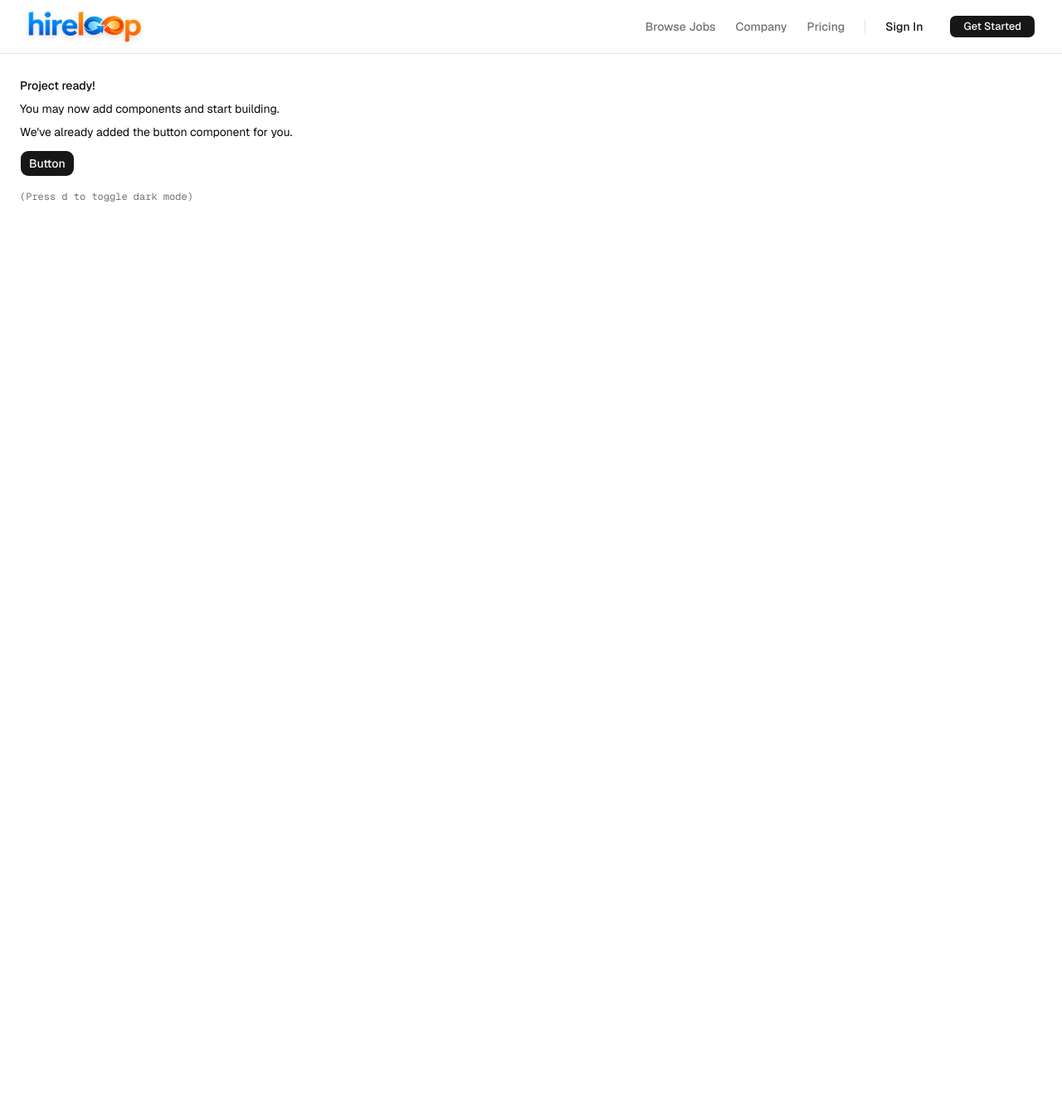
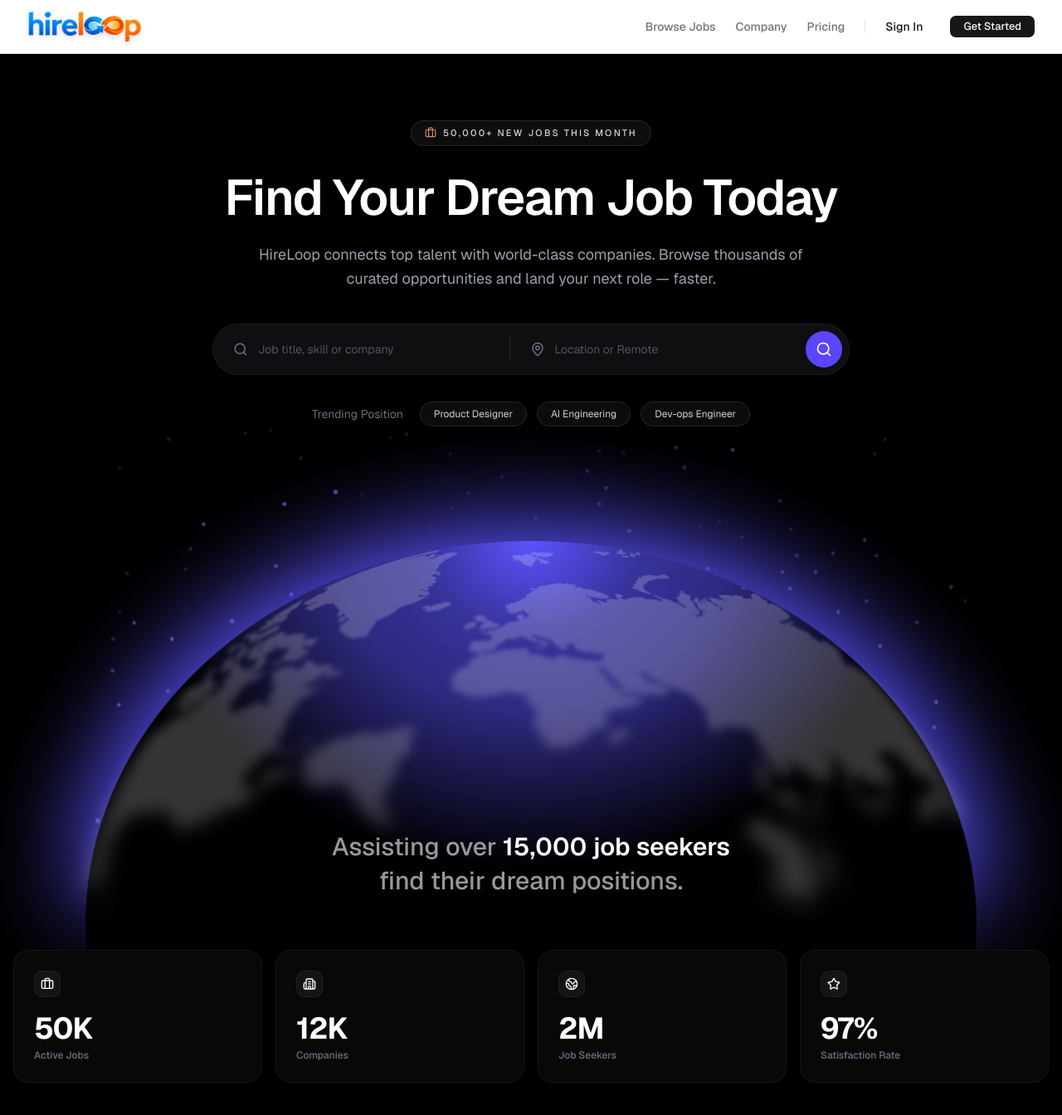
Before and after one commit to sahedali0237/HireLoop-client, a Next.js app: page / in a window 1280 px wide. Shown: the top 1344 px of the page at 83% size. Before the commit the page ends 800 px from the top, so only its background shows below. Built offline with nearby package versions, Linux system fonts and the light colour scheme.

Commit message:
created the hero, globe, and stats section at once

```diff
--- a/app/api/auth/[...all]/route.ts
+++ b/app/api/auth/[...all]/route.ts
@@ -1,4 +1,4 @@
-import { auth } from "@/lib/auth";
-import { toNextJsHandler } from "better-auth/next-js";
+import { auth } from "@/lib/auth"
+import { toNextJsHandler } from "better-auth/next-js"
 
-export const { POST, GET } = toNextJsHandler(auth);
+export const { POST, GET } = toNextJsHandler(auth)
--- a/app/layout.tsx
+++ b/app/layout.tsx
@@ -2,9 +2,10 @@ import { Geist, Geist_Mono } from "next/font/google"
 
 import "./globals.css"
 import { ThemeProvider } from "@/components/theme-provider"
-import { cn } from "@/lib/utils";
+import { cn } from "@/lib/utils"
+import { Navbar } from "@/components/navbar"
 
-const geist = Geist({subsets:['latin'],variable:'--font-sans'})
+const geist = Geist({ subsets: ["latin"], variable: "--font-sans" })
 
 const fontMono = Geist_Mono({
   subsets: ["latin"],
@@ -20,10 +21,18 @@ export default function RootLayout({
     <html
       lang="en"
       suppressHydrationWarning
-      className={cn("antialiased", fontMono.variable, "font-sans", geist.variable)}
+      className={cn(
+        "antialiased",
+        fontMono.variable,
+        "font-sans",
+        geist.variable
+      )}
     >
       <body>
-        <ThemeProvider>{children}</ThemeProvider>
+        <ThemeProvider>
+          <Navbar />
+          <main>{children}</main>
+        </ThemeProvider>
       </body>
     </html>
   )
--- a/app/page.tsx
+++ b/app/page.tsx
@@ -1,22 +1,13 @@
-import { Navbar } from "@/components/navbar"
-import { Button } from "@/components/ui/button"
-
+import HeroSection from "@/components/hero-section"
+import GlobeSection from "@/components/globe-section"
+import StatsSection from "@/components/stats-section"
 export default function Page() {
   return (
     <div className="flex min-h-svh flex-col">
-      <Navbar />
-      <main className="flex-1 p-6">
-        <div className="flex max-w-md min-w-0 flex-col gap-4 text-sm leading-loose">
-          <div>
-            <h1 className="font-medium">Project ready!</h1>
-            <p>You may now add components and start building.</p>
-            <p>We&apos;ve already added the button component for you.</p>
-            <Button className="mt-2">Button</Button>
-          </div>
-          <div className="font-mono text-xs text-muted-foreground">
-            (Press <kbd>d</kbd> to toggle dark mode)
-          </div>
-        </div>
+      <main className="relative flex min-h-screen w-full flex-col items-center overflow-hidden bg-black pt-20 pb-12 font-sans selection:bg-indigo-500/30">
+        <HeroSection />
+        <GlobeSection />
+        <StatsSection />
       </main>
     </div>
   )
--- /dev/null
+++ b/components/globe-section.tsx
@@ -0,0 +1,34 @@
+import Image from "next/image"
+
+export default function GlobeSection() {
+  return (
+    <section className="relative mx-auto aspect-1440/710 w-full max-w-360 overflow-hidden bg-black">
+      {/* Original image, shifted up so only the Earth area is visible */}
+      <Image
+        src="/images/globe.png"
+        alt="Earth globe"
+        width={1440}
+        height={1900} // replace with your real image height
+        priority
+        className="h-auto w-full"
+        style={{
+          marginTop: "-47.9%", // hides the purple area at the top
+          maskImage:
+            "linear-gradient(to bottom, transparent 0%, black 8%, black 85%, transparent 100%)",
+          WebkitMaskImage:
+            "linear-gradient(to bottom, transparent 0%, black 8%, black 85%, transparent 100%)",
+        }}
+      />
+
+      {/* Text */}
+      <div className="absolute inset-x-0 bottom-[10%] z-20 text-center">
+        <h2 className="text-2xl leading-snug font-medium text-white/60 md:text-3xl">
+          Assisting over{" "}
+          <span className="font-semibold text-white">15,000 job seekers</span>
+          <br />
+          find their dream positions.
+        </h2>
+      </div>
+    </section>
+  )
+}
--- /dev/null
+++ b/components/hero-section.tsx
@@ -0,0 +1,70 @@
+import { Briefcase, Search, MapPin } from "lucide-react"
+
+export default function HeroSection() {
+  return (
+    <div className="relative z-20 flex w-full max-w-5xl flex-col items-center px-4">
+      {/* Announcement Badge */}
+      <div className="mb-8 flex items-center gap-2 rounded-full border border-white/10 bg-white/5 px-4 py-1.5 backdrop-blur-sm">
+        <Briefcase className="h-3.5 w-3.5 text-[#d48c6a]" />
+        <span className="text-[11px] font-medium tracking-[0.2em] text-gray-300 uppercase">
+          50,000+ New Jobs This Month
+        </span>
+      </div>
+
+      {/* Headlines */}
+      <h1 className="mb-6 text-center text-5xl font-semibold tracking-tight text-white md:text-6xl">
+        Find Your Dream Job Today
+      </h1>
+      <p className="mb-10 max-w-2xl text-center text-base leading-relaxed text-gray-400 md:text-lg">
+        HireLoop connects top talent with world-class companies. Browse
+        thousands of curated opportunities and land your next role — faster.
+      </p>
+
+      {/* Search Bar */}
+      <div className="relative z-30 flex w-full max-w-3xl flex-col items-center gap-2 rounded-full border border-white/5 bg-[#0f0f11] p-2 shadow-2xl md:flex-row">
+        {/* Job Search Input */}
+        <div className="flex w-full flex-1 items-center gap-3 px-4 py-2">
+          <Search className="h-5 w-5 text-gray-500" />
+          <input
+            type="text"
+            placeholder="Job title, skill or company"
+            className="w-full border-none bg-transparent text-sm text-white outline-none placeholder:text-gray-600"
+          />
+        </div>
+
+        {/* Divider */}
+        <div className="hidden h-8 w-[1px] bg-white/10 md:block" />
+
+        {/* Location Input */}
+        <div className="flex w-full flex-1 items-center gap-3 px-4 py-2">
+          <MapPin className="h-5 w-5 text-gray-500" />
+          <input
+            type="text"
+            placeholder="Location or Remote"
+            className="w-full border-none bg-transparent text-sm text-white outline-none placeholder:text-gray-600"
+          />
+        </div>
+
+        {/* Search Button */}
+        <button className="flex w-full shrink-0 items-center justify-center rounded-full bg-[#5b45ff] p-3 transition-colors hover:bg-[#4a35ea] md:w-auto">
+          <Search className="h-5 w-5 text-white" />
+        </button>
+      </div>
+
+      {/* Trending Tags */}
+      <div className="mt-8 flex flex-wrap items-center justify-center gap-3">
+        <span className="mr-2 text-sm text-gray-500">Trending Position</span>
+        {["Product Designer", "AI Engineering", "Dev-ops Engineer"].map(
+          (tag) => (
+            <button
+              key={tag}
+              className="rounded-full border border-white/10 bg-white/5 px-4 py-1.5 text-xs text-gray-300 transition-colors hover:bg-white/10"
+            >
+              {tag}
+            </button>
+          )
+        )}
+      </div>
+    </div>
+  )
+}
--- /dev/null
+++ b/components/stats-section.tsx
@@ -0,0 +1,52 @@
+import { Briefcase, Building2, Globe2, Star } from "lucide-react"
+
+export default function StatsSection() {
+  return (
+    <div className="relative z-20 grid w-full grid-cols-1 gap-4 px-4 md:grid-cols-2 lg:grid-cols-4">
+      <StatCard
+        icon={<Briefcase className="h-4 w-4 text-white" />}
+        value="50K"
+        label="Active Jobs"
+      />
+      <StatCard
+        icon={<Building2 className="h-4 w-4 text-white" />}
+        value="12K"
+        label="Companies"
+      />
+      <StatCard
+        icon={<Globe2 className="h-4 w-4 text-white" />}
+        value="2M"
+        label="Job Seekers"
+      />
+      <StatCard
+        icon={<Star className="h-4 w-4 text-white" />}
+        value="97%"
+        label="Satisfaction Rate"
+      />
+    </div>
+  )
+}
+
+function StatCard({
+  icon,
+  value,
+  label,
+}: {
+  icon: React.ReactNode
+  value: string
+  label: string
+}) {
+  return (
+    <div className="flex h-40 flex-col justify-between rounded-2xl border border-white/5 bg-[#0a0a0a]/80 p-6 backdrop-blur-md transition-colors hover:border-white/10">
+      <div className="flex h-8 w-8 items-center justify-center rounded-lg border border-white/5 bg-white/5">
+        {icon}
+      </div>
+      <div>
+        <div className="mb-1 text-4xl font-bold tracking-tight text-white">
+          {value}
+        </div>
+        <div className="text-xs font-medium text-gray-500">{label}</div>
+      </div>
+    </div>
+  )
+}
--- a/lib/auth-client.ts
+++ b/lib/auth-client.ts
@@ -1,4 +1,4 @@
 import { createAuthClient } from "better-auth/react"
 export const authClient = createAuthClient({
-    baseURL: process.env.BETTER_AUTH_URL as string,
+  baseURL: process.env.BETTER_AUTH_URL as string,
 })
```
Also changed, not shown: lib/auth.ts (+6 -6 lines).
